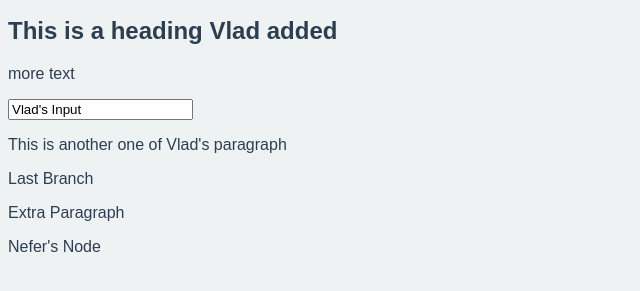
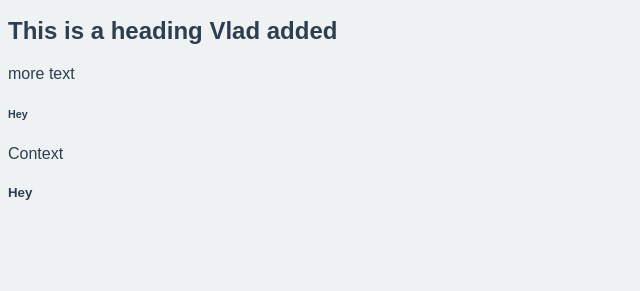
Before and after one commit to jortsman/gittest, a plain HTML site: page index.html in a window 1280 px wide. Shown: the part 101-392 px from the top of the page, without its empty margins (0-640 px from the left). Drawn offline with Linux system fonts and the light colour scheme.

Commit message:
Initial Commit

```diff
--- a/index.html
+++ b/index.html
@@ -12,11 +12,12 @@
   <p>...because playing with code is cool.</p>
   <h2>This is a heading Vlad added</h2>
   <p>more text</p>
-  <input type="text" name="" value="Vlad's Input">
-  <p>This is another one of Vlad's paragraph</p>
-  <p>Last Branch</p>
-  <p>Extra Paragraph</p>
-  <p>Nefer's Node</p>
+  <h6>Hey</h6>
+  <p>Context</p>
+  <h5>Hey</h5>
   <script src="js/app.js" charset="utf-8"></script>
+  <script type="text/javascript">
+    console.log('notes');
+  </script>
 </body>
 </html>
```
